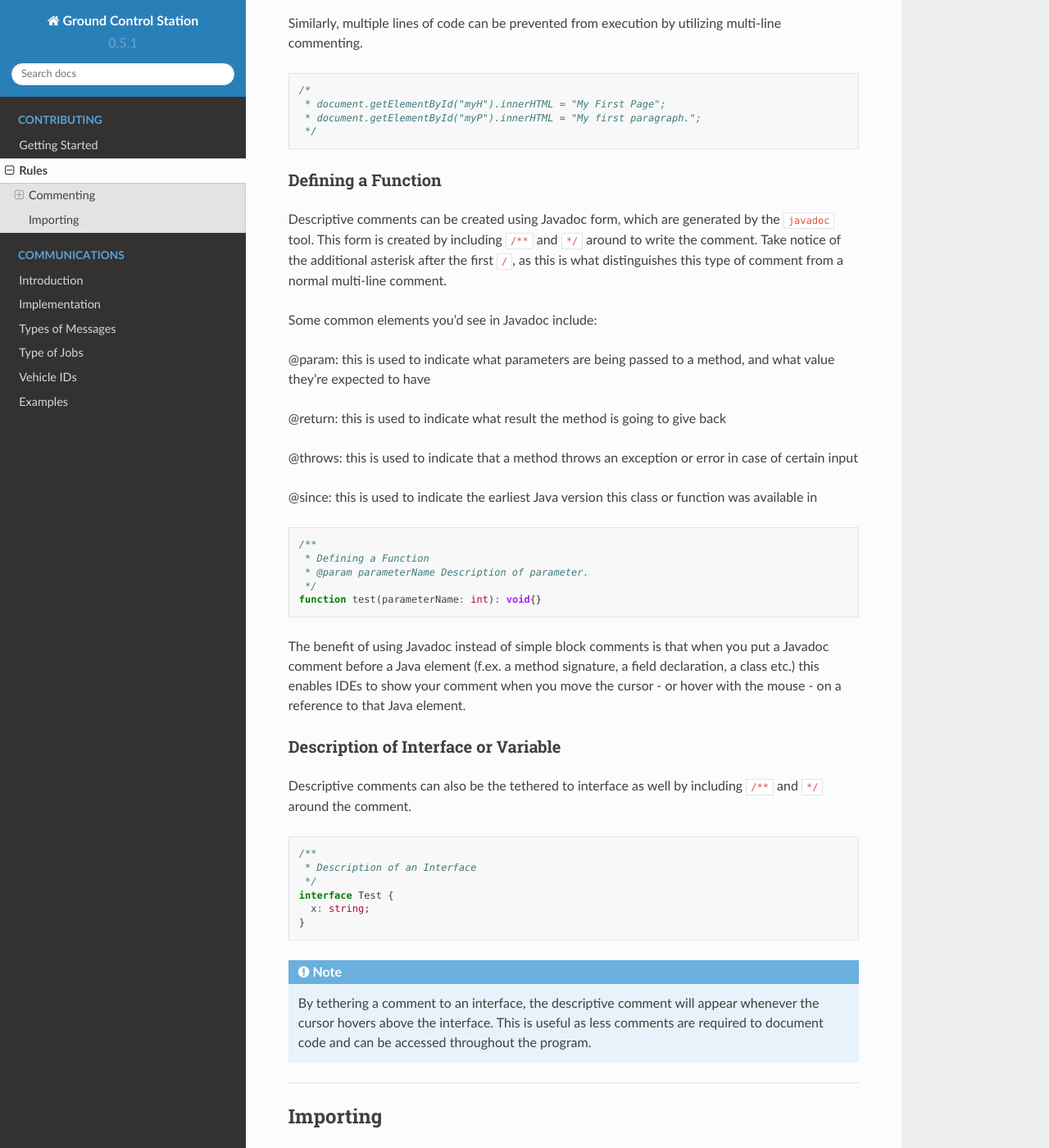
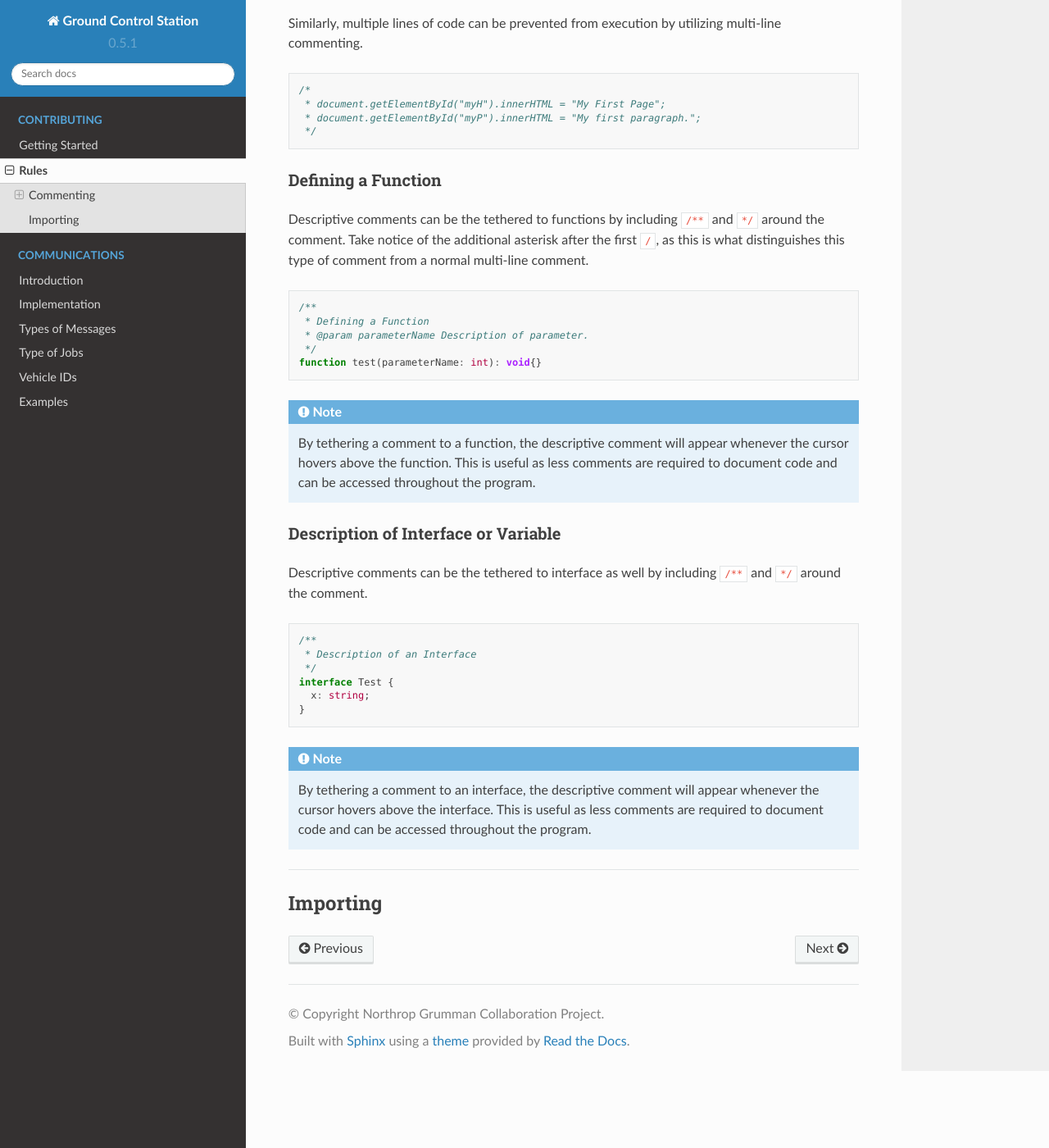
Before and after one commit to NGCP/GCS, a Sphinx documentation site: the page built from docs/contributing/rules.rst, in a window 1280 px wide and 1400 px high, scrolled down 1185 px. Shown: the whole window at 82% size. Built offline with Sphinx 7.4.7 and the Read the Docs theme 2.0.0, drawn with Linux system fonts in a browser that asks for light colours; pages that are not in the unit, such as notebooks, are missing from menus.

Commit message:
Revert "Merge branch 'dev-2018-docs-contribution' of https://github.com/NGCP/GCS into dev-2018-docs-contribution"
This reverts commit 286224762f4412ddb0b43488caf8396e43a4f0bb, reversing
changes made to da1f68bb78dbeec8d6ae1290ebf2362f118dbee7.

```diff
--- a/docs/contributing/rules.rst
+++ b/docs/contributing/rules.rst
@@ -39,6 +39,7 @@ Everything in between the symbols is ignored. Just like single line comments, mu
 
 Using a syntax highlighter is recommended, as the different coloring for comments should make clear what’s considered part of the comment versus what is not.
 
+
 Using Comments to Prevent Execution
 -----------------------------------
 
@@ -62,17 +63,7 @@ Similarly, multiple lines of code can be prevented from execution by utilizing m
 Defining a Function
 -------------------
 
-Descriptive comments can be created using Javadoc form, which are generated by the ``javadoc`` tool. This form is created by including ``/**`` and ``*/`` around to write the comment. Take notice of the additional asterisk after the first ``/``, as this is what distinguishes this type of comment from a normal multi-line comment.
-
-Some common elements you'd see in Javadoc include:
-
-@param: this is used to indicate what parameters are being passed to a method, and what value they're expected to have
-
-@return: this is used to indicate what result the method is going to give back
-
-@throws: this is used to indicate that a method throws an exception or error in case of certain input
-
-@since: this is used to indicate the earliest Java version this class or function was available in
+Descriptive comments can be the tethered to functions by including ``/**`` and ``*/`` around the comment. Take notice of the additional asterisk after the first ``/``, as this is what distinguishes this type of comment from a normal multi-line comment.
 
 .. code-block:: typescript
 
@@ -82,12 +73,12 @@ Some common elements you'd see in Javadoc include:
    */
   function test(parameterName: int): void{}
 
-The benefit of using Javadoc instead of simple block comments is that when you put a Javadoc comment before a Java element (f.ex. a method signature, a field declaration, a class etc.) this enables IDEs to show your comment when you move the cursor - or hover with the mouse - on a reference to that Java element.
+.. note:: By tethering a comment to a function, the descriptive comment will appear whenever the cursor hovers above the function. This is useful as less comments are required to document code and can be accessed throughout the program.
 
 Description of Interface or Variable
 -----------------------------------
 
-Descriptive comments can also be the tethered to interface as well by including ``/**`` and ``*/`` around the comment.
+Descriptive comments can be the tethered to interface as well by including ``/**`` and ``*/`` around the comment.
 
 .. code-block:: typescript
 
```
